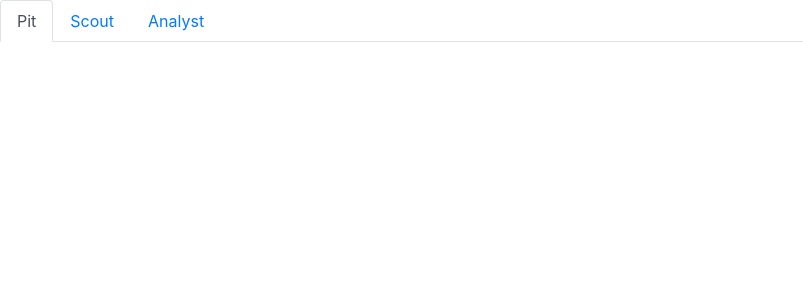
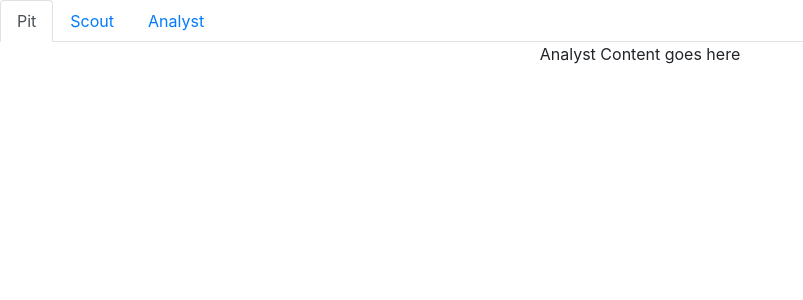
Before and after one commit to RoboTigers/FRCScout2020, a React (Create React App) app in the folder client/: page / in a window 1280 px wide. Shown: the top 300 px of the page, without its empty margins (0-803 px from the left). Built offline with nearby package versions, Linux system fonts and the light colour scheme.

Commit message:
Skelaton components for the tabs

```diff
--- a/client/src/App.js
+++ b/client/src/App.js
@@ -1,9 +1,21 @@
 import React from 'react';
 import './components/TabNav';
 import TabNav from './components/TabNav';
+import PitContent from './components/PitContent';
+import ScoutContent from './components/ScoutContent';
+import AnalystContent from './components/AnalystContent';
 import 'bootstrap/dist/css/bootstrap.min.css';
 import './App.css';
 
+function RenderTabContent({selectedTab}) {
+  if (selectedTab === 'pit') {
+    return <PitContent />;
+  } else if (selectedTab === 'scout') {
+    return <ScoutContent />;
+  } else {
+    return <AnalystContent />;
+  }
+}
 
 class App extends React.Component {
   constructor(props) {
@@ -33,7 +45,7 @@ render() {
   return (
     <div className="App">
       <TabNav tabHandler={this.handleTabSelect} onClick={this.handleTabSelect}/>
-
+      <RenderTabContent selectedTab={this.state.selectedTab} />
       <h1>{this.state.selectedTab}</h1>
     </div>
   );
--- /dev/null
+++ b/client/src/components/AnalystContent.js
@@ -0,0 +1,12 @@
+import React, {Component} from 'react'
+
+class AnalystContent extends Component {
+
+    render () {
+        return (
+            <div>Analyst Content goes here</div>
+        );
+       }
+    }
+
+    export default AnalystContent;
--- /dev/null
+++ b/client/src/components/PitContent.js
@@ -0,0 +1,12 @@
+import React, {Component} from 'react'
+
+class PitContent extends Component {
+
+    render () {
+        return (
+            <div>Pit Content goes here</div>
+        );
+       }
+    }
+
+    export default PitContent;
--- /dev/null
+++ b/client/src/components/ScoutContent.js
@@ -0,0 +1,12 @@
+import React, {Component} from 'react'
+
+class ScoutContent extends Component {
+
+    render () {
+        return (
+            <div>Scout Content goes here</div>
+        );
+       }
+    }
+
+    export default ScoutContent;
```
